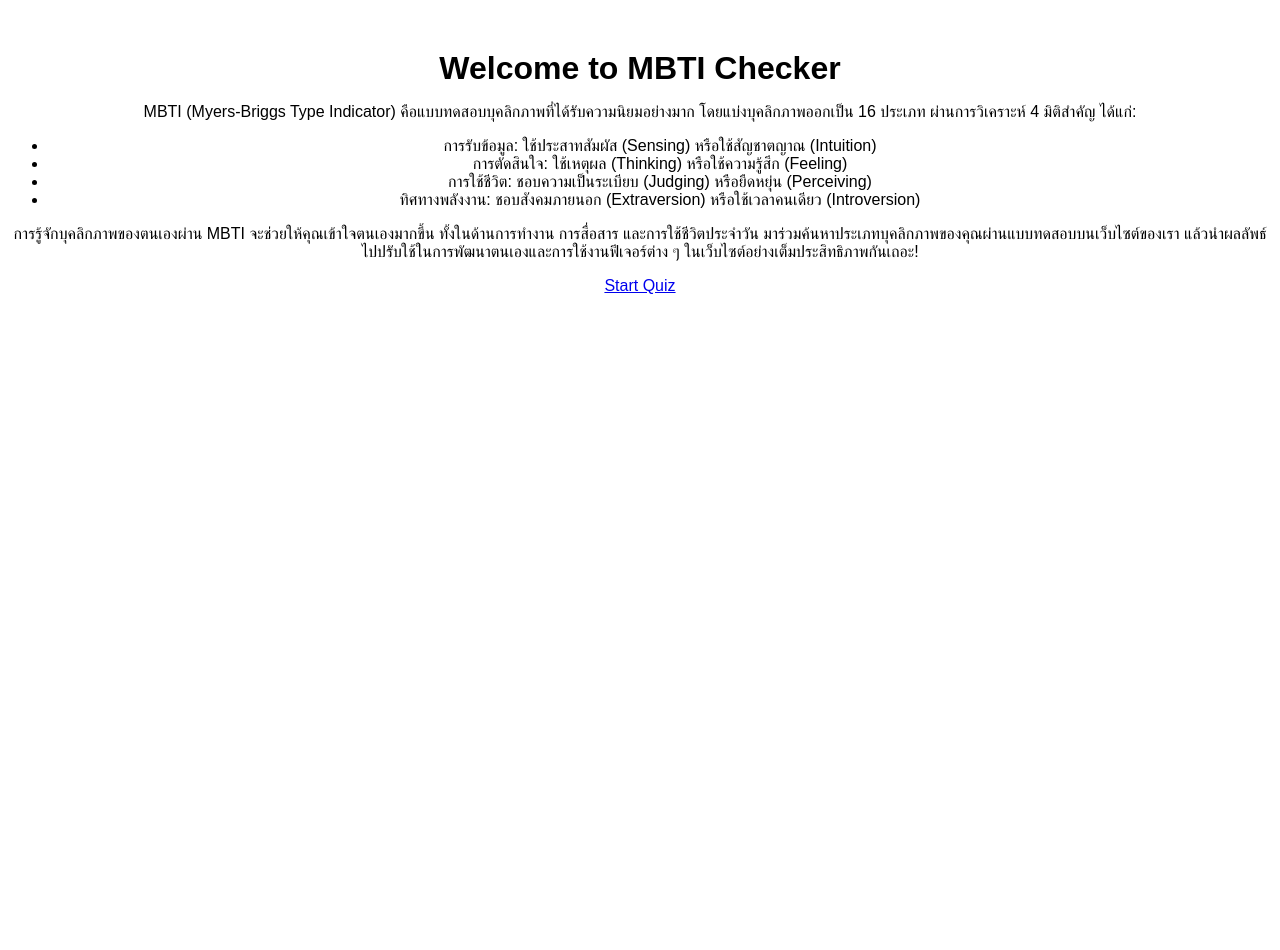
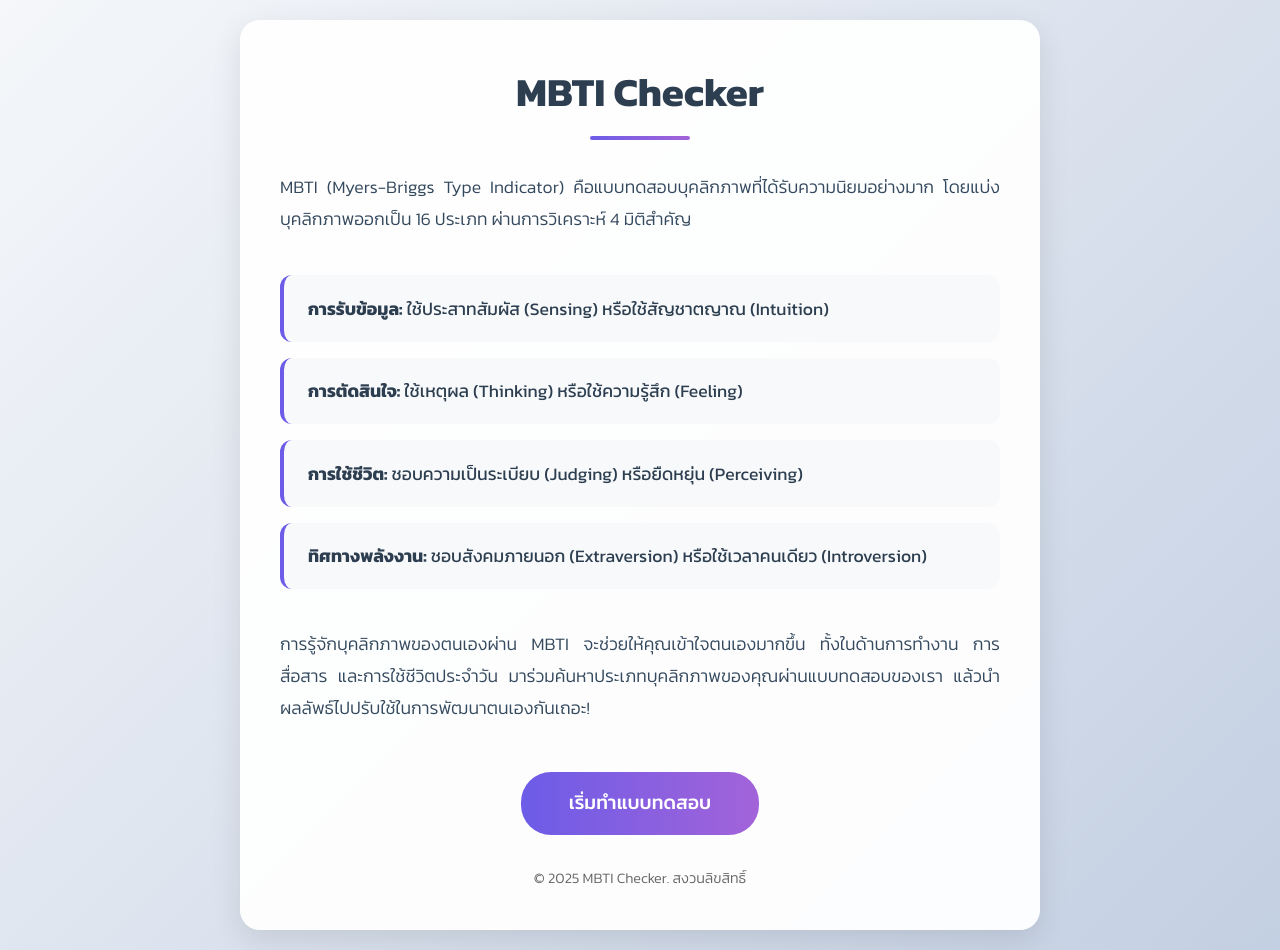
Before and after one commit to chokunkie02/mbti_checker, a Flask app: page / in a window 1280 px wide. Before the commit the page ends 294 px from the top, so only its background shows below. Run offline with Flask 2, Linux system fonts and the light colour scheme.

Commit message:
Improve text layout and styling in index.html

```diff
--- a/app/templates/index.html
+++ b/app/templates/index.html
@@ -1,21 +1,189 @@
 <!DOCTYPE html>
-<html lang="en">
+<html lang="th">
 <head>
     <meta charset="UTF-8">
     <meta name="viewport" content="width=device-width, initial-scale=1.0">
-    <title>MBTI Checker</title>
-    <link rel="stylesheet" href="{{ url_for('static', filename='css/styles.css') }}">
+    <title>MBTI Checker | ค้นหาบุคลิกภาพของคุณ</title>
+    <link href="https://fonts.googleapis.com/css2?family=Kanit:wght@300;400;500;600;700&display=swap" rel="stylesheet">
+    <style>
+        * {
+            margin: 0;
+            padding: 0;
+            box-sizing: border-box;
+        }
+
+        body {
+            font-family: 'Kanit', sans-serif;
+            line-height: 1.6;
+            background: linear-gradient(135deg, #f5f7fa 0%, #c3cfe2 100%);
+            min-height: 100vh;
+            color: #2c3e50;
+            padding: 20px;
+        }
+
+        .container {
+            max-width: 800px;
+            margin: 0 auto;
+            padding: 2.5rem;
+            background-color: rgba(255, 255, 255, 0.95);
+            border-radius: 20px;
+            box-shadow: 0 10px 30px rgba(0, 0, 0, 0.1);
+        }
+
+        h1 {
+            text-align: center;
+            color: #2c3e50;
+            font-size: 2.5rem;
+            margin-bottom: 2rem;
+            font-weight: 700;
+            position: relative;
+            padding-bottom: 1rem;
+        }
+
+        h1::after {
+            content: '';
+            position: absolute;
+            bottom: 0;
+            left: 50%;
+            transform: translateX(-50%);
+            width: 100px;
+            height: 4px;
+            background: linear-gradient(90deg, #6c5ce7, #a363d9);
+            border-radius: 2px;
+        }
+
+        .intro-text {
+            font-size: 1.1rem;
+            margin: 2rem 0;
+            text-align: justify;
+            color: #34495e;
+            font-weight: 300;
+            line-height: 1.8;
+        }
+
+        .dimension-list {
+            margin: 2.5rem 0;
+            padding-left: 0;
+            list-style-type: none;
+        }
+
+        .dimension-item {
+            margin-bottom: 1rem;
+            padding: 1.2rem 1.5rem;
+            background-color: #f8f9fa;
+            border-radius: 12px;
+            border-left: 4px solid #6c5ce7;
+            font-size: 1.1rem;
+            transition: all 0.3s ease;
+            position: relative;
+            overflow: hidden;
+        }
+
+        .dimension-item:hover {
+            transform: translateX(10px);
+            box-shadow: 0 5px 15px rgba(0, 0, 0, 0.1);
+            background-color: #fff;
+        }
+
+        .dimension-item::before {
+            content: '';
+            position: absolute;
+            left: -4px;
+            top: 0;
+            height: 100%;
+            width: 4px;
+            background: linear-gradient(to bottom, #6c5ce7, #a363d9);
+        }
+
+        .start-button {
+            display: block;
+            width: max-content;
+            margin: 3rem auto 1rem;
+            padding: 1rem 3rem;
+            background: linear-gradient(90deg, #6c5ce7, #a363d9);
+            color: white;
+            text-decoration: none;
+            border-radius: 30px;
+            font-size: 1.2rem;
+            font-weight: 500;
+            transition: all 0.3s ease;
+            text-align: center;
+        }
+
+        .start-button:hover {
+            transform: translateY(-3px);
+            box-shadow: 0 8px 20px rgba(108, 92, 231, 0.3);
+        }
+
+        .footer-text {
+            text-align: center;
+            font-size: 0.9rem;
+            color: #666;
+            margin-top: 2rem;
+            font-weight: 300;
+        }
+
+        @media (max-width: 768px) {
+            body {
+                padding: 10px;
+            }
+
+            .container {
+                padding: 1.5rem;
+            }
+
+            h1 {
+                font-size: 2rem;
+            }
+
+            .intro-text, .dimension-item {
+                font-size: 1rem;
+            }
+
+            .start-button {
+                padding: 0.8rem 2rem;
+                font-size: 1.1rem;
+                width: 100%;
+            }
+        }
+    </style>
 </head>
 <body>
-    <h1>Welcome to MBTI Checker</h1>
-    <p>MBTI (Myers-Briggs Type Indicator) คือแบบทดสอบบุคลิกภาพที่ได้รับความนิยมอย่างมาก โดยแบ่งบุคลิกภาพออกเป็น 16 ประเภท ผ่านการวิเคราะห์ 4 มิติสำคัญ ได้แก่:</p>
-    <ul>
-        <li>การรับข้อมูล: ใช้ประสาทสัมผัส (Sensing) หรือใช้สัญชาตญาณ (Intuition)</li>
-        <li>การตัดสินใจ: ใช้เหตุผล (Thinking) หรือใช้ความรู้สึก (Feeling)</li>
-        <li>การใช้ชีวิต: ชอบความเป็นระเบียบ (Judging) หรือยืดหยุ่น (Perceiving)</li>
-        <li>ทิศทางพลังงาน: ชอบสังคมภายนอก (Extraversion) หรือใช้เวลาคนเดียว (Introversion)</li>
-    </ul>
-    <p>การรู้จักบุคลิกภาพของตนเองผ่าน MBTI จะช่วยให้คุณเข้าใจตนเองมากขึ้น ทั้งในด้านการทำงาน การสื่อสาร และการใช้ชีวิตประจำวัน มาร่วมค้นหาประเภทบุคลิกภาพของคุณผ่านแบบทดสอบบนเว็บไซต์ของเรา แล้วนำผลลัพธ์ไปปรับใช้ในการพัฒนาตนเองและการใช้งานฟีเจอร์ต่าง ๆ ในเว็บไซต์อย่างเต็มประสิทธิภาพกันเถอะ!</p>
-    <a href="{{ url_for('main.quiz') }}">Start Quiz</a>
+    <div class="container">
+        <h1>MBTI Checker</h1>
+
+        <p class="intro-text">
+            MBTI (Myers-Briggs Type Indicator) คือแบบทดสอบบุคลิกภาพที่ได้รับความนิยมอย่างมาก
+            โดยแบ่งบุคลิกภาพออกเป็น 16 ประเภท ผ่านการวิเคราะห์ 4 มิติสำคัญ
+        </p>
+
+        <ul class="dimension-list">
+            <li class="dimension-item">
+                <strong>การรับข้อมูล:</strong> ใช้ประสาทสัมผัส (Sensing) หรือใช้สัญชาตญาณ (Intuition)
+            </li>
+            <li class="dimension-item">
+                <strong>การตัดสินใจ:</strong> ใช้เหตุผล (Thinking) หรือใช้ความรู้สึก (Feeling)
+            </li>
+            <li class="dimension-item">
+                <strong>การใช้ชีวิต:</strong> ชอบความเป็นระเบียบ (Judging) หรือยืดหยุ่น (Perceiving)
+            </li>
+            <li class="dimension-item">
+                <strong>ทิศทางพลังงาน:</strong> ชอบสังคมภายนอก (Extraversion) หรือใช้เวลาคนเดียว (Introversion)
+            </li>
+        </ul>
+
+        <p class="intro-text">
+            การรู้จักบุคลิกภาพของตนเองผ่าน MBTI จะช่วยให้คุณเข้าใจตนเองมากขึ้น
+            ทั้งในด้านการทำงาน การสื่อสาร และการใช้ชีวิตประจำวัน
+            มาร่วมค้นหาประเภทบุคลิกภาพของคุณผ่านแบบทดสอบของเรา
+            แล้วนำผลลัพธ์ไปปรับใช้ในการพัฒนาตนเองกันเถอะ!
+        </p>
+
+        <a href="#" class="start-button">เริ่มทำแบบทดสอบ</a>
+
+        <p class="footer-text">
+            © 2025 MBTI Checker. สงวนลิขสิทธิ์
+        </p>
+    </div>
 </body>
 </html>
```
